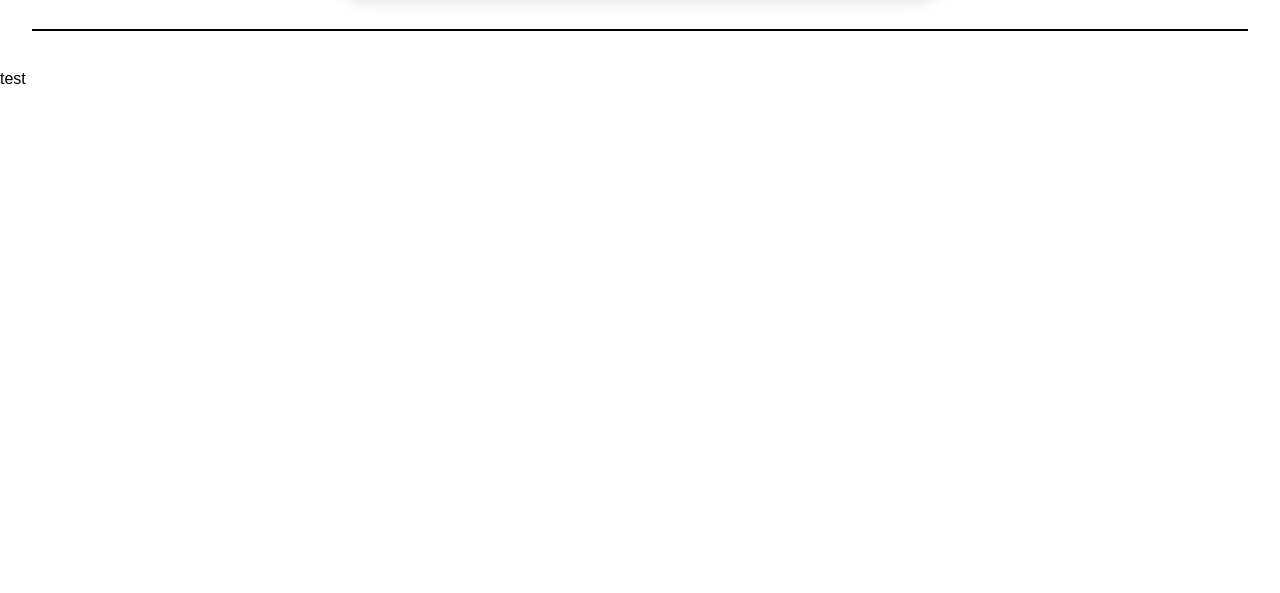
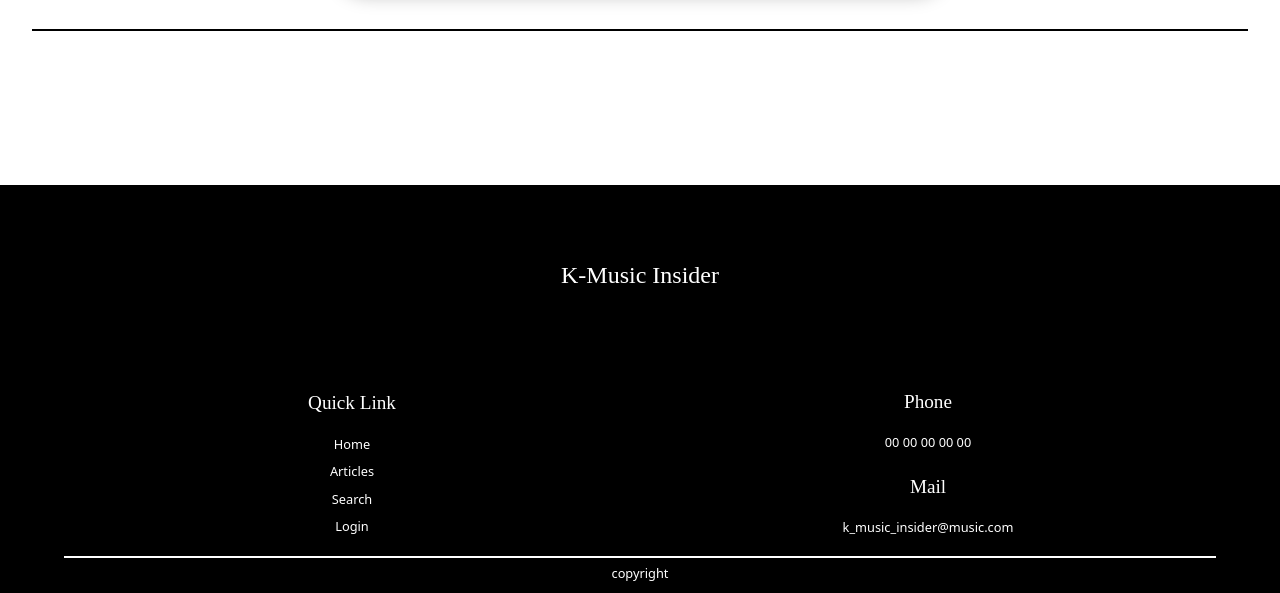
Before and after one commit to camilleklu/e-coal, a React (Vite) app in the folder client/ecoal-client/: page / in a window 1280 px wide. Shown: the part 492-1085 px from the top of the page. Before the commit the page ends 800 px from the top, so only its background shows below. Built offline with nearby package versions, Linux system fonts and the light colour scheme; no server answers; some icons are missing; what webfontloader would draw is missing.

Commit message:
ajout css footer

```diff
--- a/client/ecoal-client/src/Components/Footer.jsx
+++ b/client/ecoal-client/src/Components/Footer.jsx
@@ -1,9 +1,28 @@
 import React from 'react';
+import styles from './Footer.module.css'
+import 'boxicons';
 
 function Footer(props) {
     return (
-        <div>
-            <p>test</p>
+        <div className={styles.footer}>
+            <h3 className={styles.logo_footer}>K-Music Insider</h3>
+            <div className={styles.footer_link_contact}>
+                <div className={styles.footer_link}>
+                    <h4>Quick Link</h4>
+                    <p>Home</p>
+                    <p>Articles</p>
+                    <p>Search</p>
+                    <p>Login</p>
+                </div>
+                <div className={styles.footer_link}>
+                    <h4>Phone</h4>
+                    <p>00 00 00 00 00</p>
+                    <h4>Mail</h4>
+                    <p>k_music_insider@music.com</p>
+                </div>
+            </div>
+            <hr className={styles.line_separation_footer}></hr>
+            <p className={styles.copyright}>copyright</p>
         </div>
     );
 }
--- /dev/null
+++ b/client/ecoal-client/src/Components/Footer.module.css
@@ -0,0 +1,51 @@
+.footer {
+    background-color: black;
+    color: white;
+    padding: 0;
+    margin: 0;
+}
+
+.logo_footer {
+    text-align: center;
+    font-family: 'Permanent Marker';
+    font-size: 1.5rem;
+    padding: 6vw;
+}
+
+.footer h4 {
+    font-size: 1.2rem;
+    padding: 1vw;font-family: "Permanent Marker";
+}
+
+.footer p {
+    font-size: 0.8rem;
+    font-family: 'Noto Sans';
+}
+
+.footer_link_contact {
+    display: flex;
+    flex-direction: row;
+    width: 90%;
+    margin: auto;
+}
+
+.footer_link {
+    text-align: center;
+    width: 50%;
+    margin: auto;
+}
+
+.line_separation_footer {
+    width: 90%;
+    margin: auto;
+    height: 2px;
+    background-color: white;
+    margin-top: 1vh;
+    margin-bottom: 1vh;
+    border: none;
+}
+
+.copyright {
+    text-align: center;
+    padding-bottom: 2vh;
+}
--- a/client/ecoal-client/src/Pages/Home.jsx
+++ b/client/ecoal-client/src/Pages/Home.jsx
@@ -56,7 +56,7 @@ const Home = () => {
                 </div>
                 <hr className={styles.line_separation}></hr>
                     <Link className={styles.button} to="/articles">Voir Plus</Link>
-                <hr className={styles.line_separation}></hr>
+                <hr className={styles.line_separation_bottom}></hr>
 
             </section>
         </div>
--- a/client/ecoal-client/src/Pages/Home.module.css
+++ b/client/ecoal-client/src/Pages/Home.module.css
@@ -23,6 +23,14 @@
     background-color: black;
     border: none;
     margin-bottom: 3vw;
+}
+
+.line_separation_bottom {
+    height: 2px;
+    background-color: black;
+    border: none;
+    margin-top: 3vw;
+    margin-bottom: 12vw;
 }
 
 .line_separation {
```
